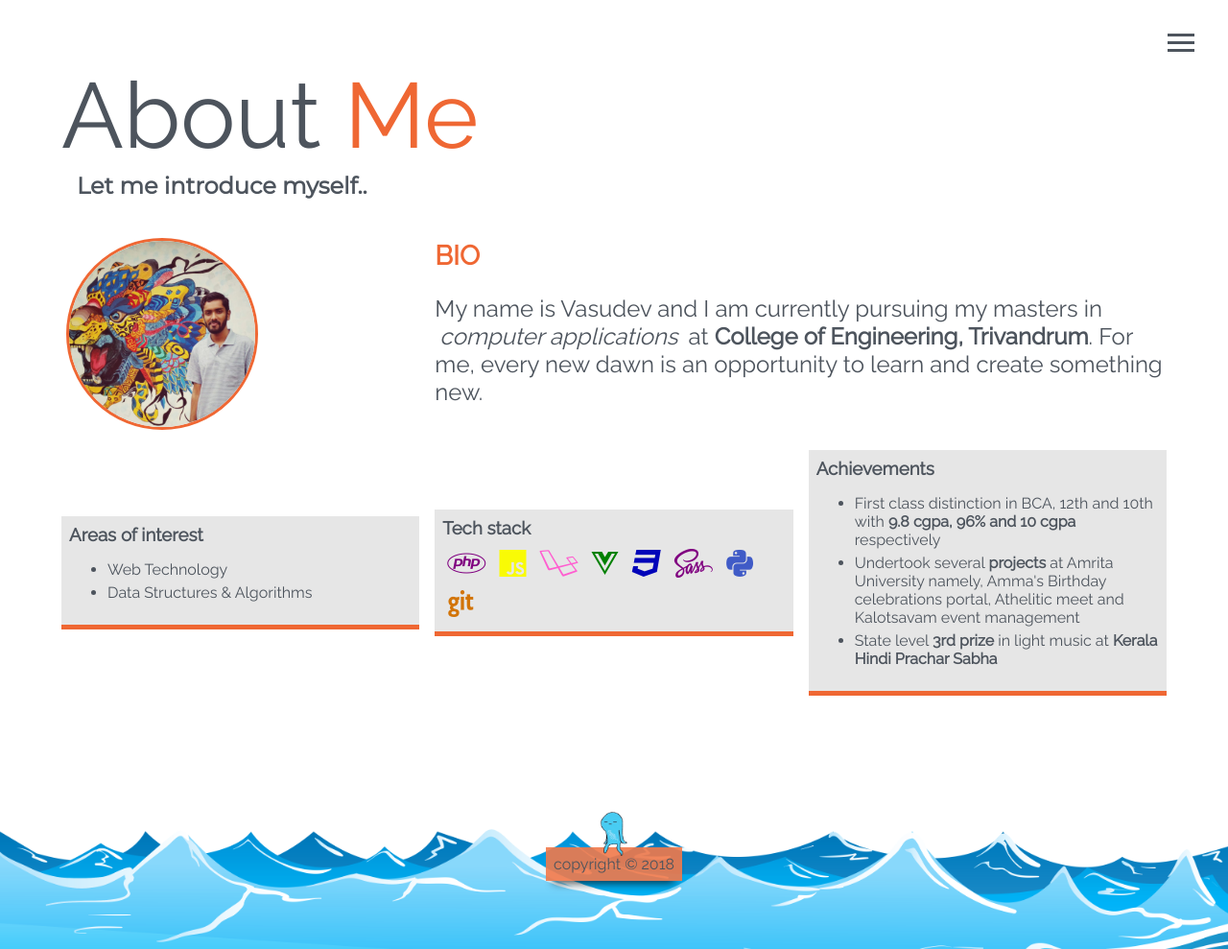
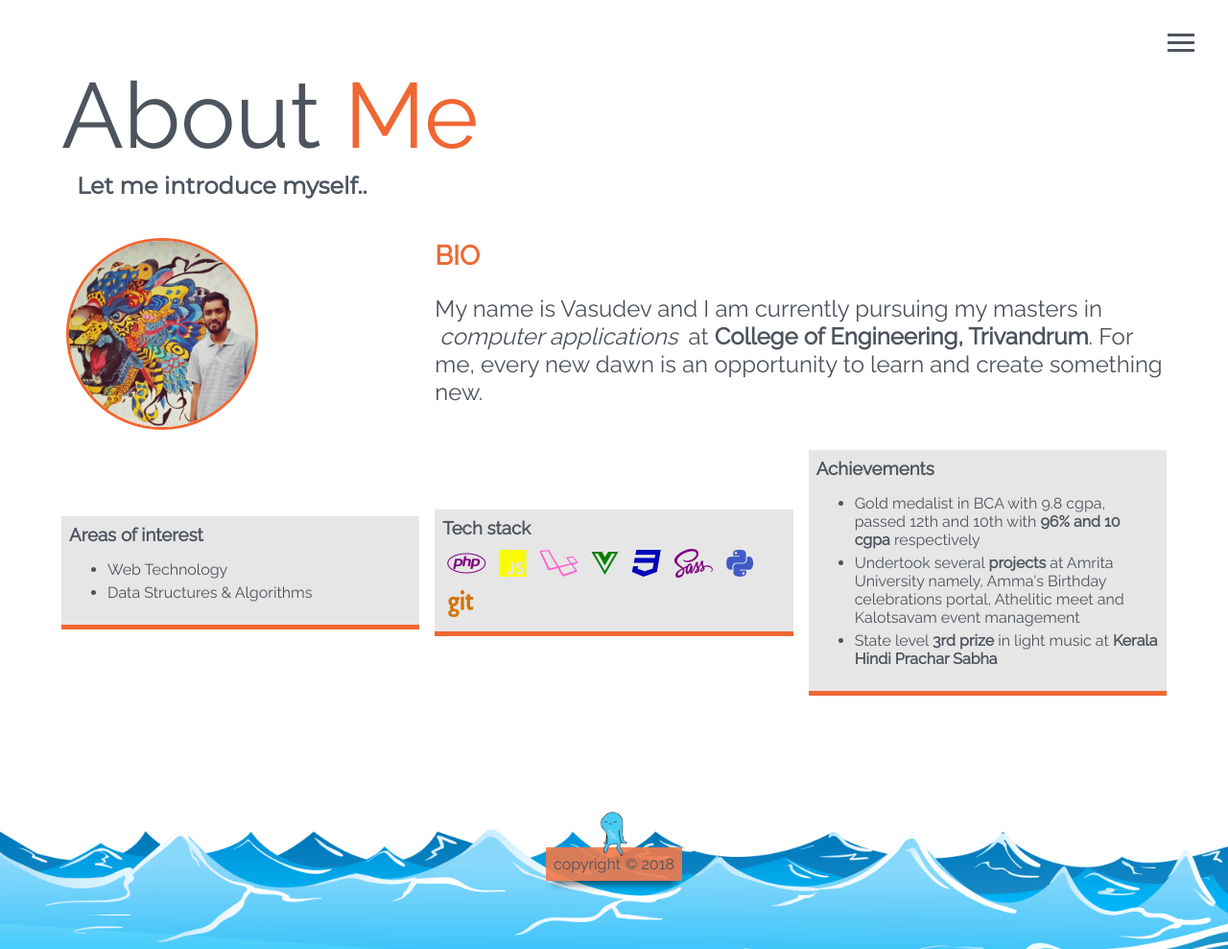
Before and after one commit to Markandeya/MarkandeyaTemp.github.io, a Jekyll site: the page built from about.html, in a window 1280 px wide. Shown: the whole page at 96% size. Built offline with Jekyll 4.4.1, drawn with Linux system fonts in a browser that asks for light colours; nearby versions of some CDN libraries.

Commit message:
update about.html

```diff
--- a/about.html
+++ b/about.html
@@ -37,7 +37,7 @@ footerimage: mrblue.png
     <div class="tile tile-3">
         <h3>Achievements</h3>
         <ul>
-            <li>First class distinction in BCA, 12th and 10th with <b>9.8 cgpa, 96% and 10 cgpa</b> respectively</li>
+            <li>Gold medalist in BCA with 9.8 cgpa, passed 12th and 10th with <b> 96% and 10 cgpa</b> respectively</li>
             <li>Undertook several <b>projects</b> at Amrita University namely, Amma's Birthday celebrations portal, Athelitic meet and Kalotsavam event management</li>
             <li>State level <b>3rd prize</b> in light music at <b>Kerala Hindi Prachar Sabha</b></li>
         </ul>
```
